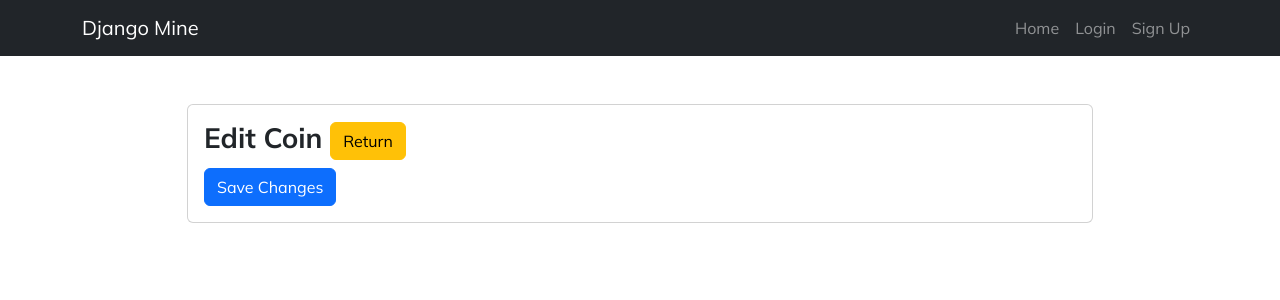
After one commit to sshyamm/BasicApp, a Django app: template apps/templates/edit_coin.html in a window 1280 px wide. The commit adds this page. Shown: the top 300 px of the page. Run offline with Django 3.2, Linux system fonts and the light colour scheme; the template is opened without the code that fills it: most values are stand-ins (such as "Sample title", 1, 10 or a date in 2020); some libraries are stand-ins or nearby versions.

Commit message:
edit coin function

```diff
--- a/BasicProject/urls.py
+++ b/BasicProject/urls.py
@@ -19,7 +19,7 @@
 from django.conf import settings
 from django.conf.urls.static import static
 from rest_framework import routers
-from apps.views import CoinViewSet, CoinSearchView, coins_table, coin_details
+from apps.views import CoinViewSet, CoinSearchView, coins_table, coin_details, edit_coin
 
 # Create a router for registering viewsets
 router = routers.DefaultRouter()
@@ -36,6 +36,7 @@
     path('coins/search/<path:path_params>/', CoinSearchView.as_view(), name='coin-search'),
     path('coins/', coins_table, name='coins-table'),  # URL for the coins table HTML page
     path('coin/<int:coin_id>/', coin_details, name='coin-details'),  # URL for the coin details page
+    path('edit-coin/<int:coin_id>/', edit_coin, name='edit_coin'),
     path("", include(("apps.urls", "apps"), "apps")),
 ]
 # Serve media files in DEBUG mode
--- a/apps/templates/coin_details.html
+++ b/apps/templates/coin_details.html
@@ -18,7 +18,7 @@
                                 <p class="card-text"><strong>Coin Status:</strong> {{ coin.coin_status }}</p>
                                 <a href="{% url 'apps:home' %}" class="btn btn-secondary">Back to Home</a>
                                 {% if request.user.id == coin.created_by_id %}
-                                <a href="#" class="btn btn-primary">Edit Coin</a>
+                                <a href="{% url 'edit_coin' coin_id=coin.coin_id %}" class="btn btn-primary">Edit Coin</a>
                                 {% endif %}
                             </div>
                             <div class="col-md-6">
--- /dev/null
+++ b/apps/templates/edit_coin.html
@@ -0,0 +1,21 @@
+{% extends "base.html" %}
+{% load bootstrap4 %}
+{% block content %}
+  <div class="container">
+    <div class="row justify-content-center">
+      <div class="col-md-10">
+        <div class="card mt-5">
+          <div class="card-body">
+            <h3 class="card-title" style="font-weight: bold;">Edit Coin <a href="{% url 'coin-details' coin_id=coin.pk %}" class="btn btn-warning">Return</a></h3>
+            <form method="POST" enctype="multipart/form-data">
+              {% csrf_token %}
+              {% bootstrap_form form %}
+              <button type="submit" class="btn btn-primary">Save Changes</button>
+            </form>
+
+          </div>
+        </div>
+      </div>
+    </div>
+  </div>
+{% endblock content %}
--- a/apps/templates/home.html
+++ b/apps/templates/home.html
@@ -33,7 +33,7 @@
         <div class="alert alert-info" role="alert">
             <strong>Search History:</strong>
             {% for item in search_history %}
-            <span class="badge bg-warning text-dark">{{ item.search_text }} <a href="{% url 'apps:clear_search_history' search_history_id=item.id %}" class="btn btn-danger btn-sm">X</a></span>
+            <span class="badge bg-warning text-dark">{{ item.search_text }} <a href="{% url 'apps:clear_search_history' search_history_id=item.id %}" class="btn btn-danger btn-sm">X</a></span><span>&nbsp;</span>
             {% endfor %}
         </div>
         {% endif %}
--- a/apps/urls.py
+++ b/apps/urls.py
@@ -2,7 +2,7 @@
 from django.contrib.auth import views as auth_views
 from apps.views import authView, home, custom_password_change, custom_password_change_done
 from django.urls import reverse_lazy
-from .views import view_profile, edit_profile, create_coin, clear_search_history
+from .views import view_profile, edit_profile, create_coin, clear_search_history, edit_coin
 
 app_name = 'apps'
 
```
Also changed, not shown: apps/views.py (+41 -4 lines), media/coin_images/Screenshot_from_2024-04-24_19-50-53.png (added), media/coin_images/Screenshot_from_2024-04-24_19-50-53_iuOHXcp.png (added), media/coin_images/Screenshot_from_2024-04-25_20-58-54.png (added).
